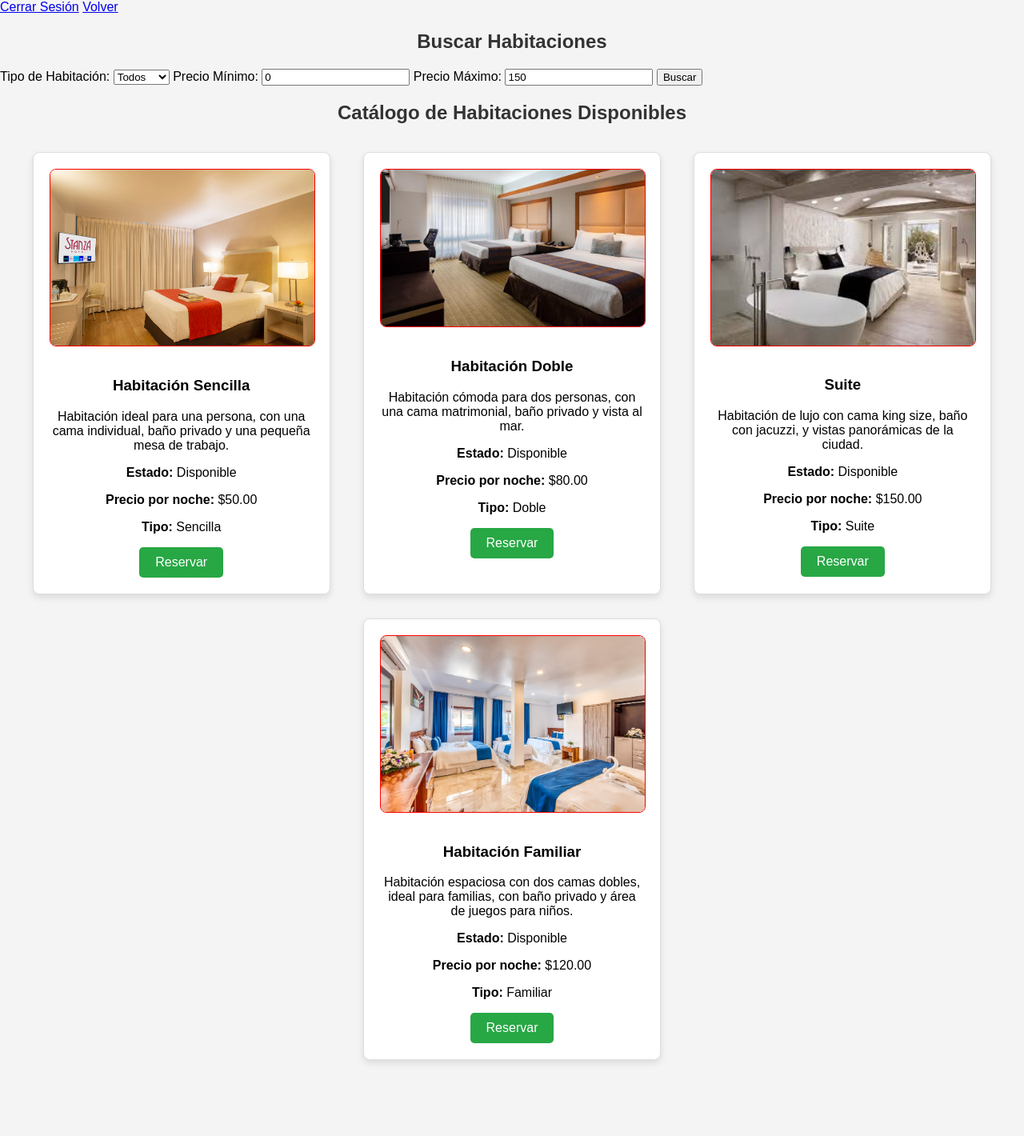
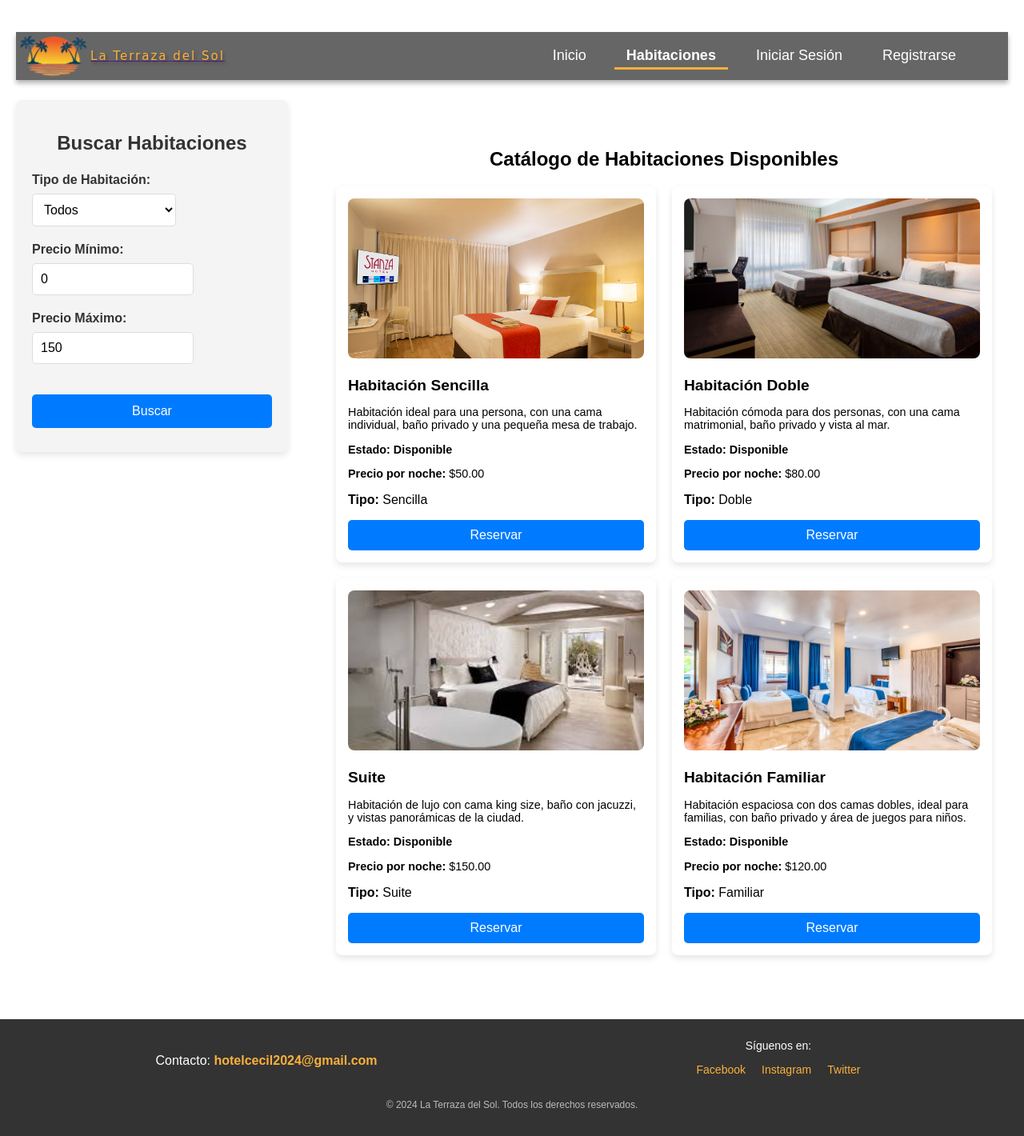
Before and after one commit to BreakMora/Proyecto_Hotel, a PHP site: page /ProyectoFinal/Proyecto_Hotel/public/Busqueda.php in a window 1280 px wide. Shown: the whole page at 80% size. Before the commit the page ends 1329 px from the top, so only its background shows below. Run offline with PHP 8.4, Linux system fonts and the light colour scheme; the visitor is signed in with stand-in values (Sample User, id 1); data comes from the database, SQL or seed files in the repository.

Commit message:
Proyecto: Add css para cliente.php y busqueda.php

```diff
--- /dev/null
+++ b/assets/menu_busqueda.css
@@ -0,0 +1,220 @@
+/* Contenedor principal de la sección */
+.contenido {
+    display: flex;
+    flex-direction: row;
+    gap: 20px; /* Espacio entre filtro y resultados */
+    justify-content: space-between;
+    margin-top: 105px; /* Ajusta según el alto del header para crear espacio */
+    margin-bottom: 40px; /* Asegúrate de que haya espacio antes del footer */
+    padding: 20px; /* Agrega algo de espacio interno si es necesario */
+}
+
+footer.footer {
+    margin-top: 20px; /* Espacio entre la sección de contenido y el footer */
+}
+
+/* Filtro de búsqueda */
+.filtro-busqueda {
+    width: 300px; /* Reducir el tamaño del filtro */
+    padding: 20px;
+    background-color: #f4f4f4;
+    border-radius: 8px;
+    box-shadow: 0 4px 8px rgba(0, 0, 0, 0.1);
+    margin-bottom: 20px; /* Espacio debajo del formulario de búsqueda */
+    display: flex; /* Asegura que los elementos internos sean flexibles */
+    flex-direction: column; /* Coloca los elementos en columna */
+    justify-content: space-between; /* Espacia los elementos, dejando el botón abajo */
+    height: 400px; /* Altura definida para el contenedor */
+    position: relative; /* Necesario para posicionar el botón relativo a este contenedor */
+}
+
+/* Título del formulario de búsqueda */
+.titulo-busqueda {
+    font-size: 24px;
+    font-weight: bold;
+    color: #333;
+    margin-bottom: 20px;
+    text-align: center;
+}
+
+/* Estilos para cada campo de búsqueda */
+.tipo-busqueda,
+.precio_min-busqueda,
+.precio_max-busqueda {
+    margin-bottom: 20px; /* Espacio entre los campos */
+}
+
+/* Estilo para los labels */
+.tipo-busqueda label,
+.precio_min-busqueda label,
+.precio_max-busqueda label {
+    font-size: 16px;
+    font-weight: 600;
+    color: #333;
+    display: block;
+    margin-bottom: 8px;
+}
+
+/* Estilo para los select y input */
+select, input[type="number"] {
+    width: 100%; /* Ocupa todo el ancho disponible */
+    padding: 10px;
+    font-size: 16px;
+    border: 1px solid #ddd; /* Borde gris claro */
+    border-radius: 5px; /* Bordes redondeados */
+    background-color: #fff; /* Fondo blanco */
+    transition: border-color 0.3s ease;
+}
+
+/* Cambio de color cuando el usuario interactúa con los campos */
+select:focus, input[type="number"]:focus {
+    border-color: #007BFF; /* Borde azul cuando está enfocado */
+    outline: none; /* Eliminar el borde por defecto */
+}
+
+/* Botón de búsqueda */
+.iniciar-busqueda button {
+    background-color: #007BFF; /* Color de fondo azul */
+    color: white;
+    font-size: 16px;
+    padding: 12px 20px;
+    border: none;
+    border-radius: 5px; /* Bordes redondeados */
+    cursor: pointer;
+    width: 100%; /* Asegura que el botón ocupe todo el ancho */
+    transition: background-color 0.3s ease;
+    align-self: center; /* Centra el botón horizontalmente */
+    margin-bottom: 10px; /* Agrega algo de espacio inferior */
+}
+
+/* Efecto de hover en el botón */
+.iniciar-busqueda button:hover {
+    background-color: #0056b3; /* Azul más oscuro al pasar el mouse */
+}
+
+/* Estilo del contenedor de búsqueda */
+.contenedor-busqueda {
+    display: flex;
+    flex-wrap: wrap;
+    justify-content: space-between;
+}
+
+/* Para que los elementos de búsqueda ocupen el 45% del ancho */
+.tipo-busqueda,
+.precio_min-busqueda,
+.precio_max-busqueda {
+    width: 60%;
+}
+
+/* Asegurarse de que los campos ocupen el 100% en pantallas más pequeñas */
+@media (max-width: 768px) {
+    .tipo-busqueda,
+    .precio_min-busqueda,
+    .precio_max-busqueda {
+        width: 100%;
+    }
+
+    .iniciar-busqueda button {
+        width: 100%; /* Botón de búsqueda también ocupa todo el ancho en pantallas pequeñas */
+    }
+}
+
+/* Botón de búsqueda al final */
+.iniciar-busqueda {
+    margin-top: auto; /* Empuja el botón hacia abajo automáticamente */
+    display: flex; /* Centra el botón dentro del contenedor */
+}
+
+/* Contenedor de la búsqueda */
+.contenedor-busqueda {
+    display: flex;
+    flex-direction: column;
+    gap: 10px;
+}
+
+/* Formulario de filtros */
+form {
+    display: flex;
+    flex-direction: column;
+}
+
+/* Estilo de las cards */
+.resultado-busqueda {
+    display: flex;
+    flex-direction: column;
+    align-items: center;
+    flex: 1;
+    padding: 20px;
+    margin-left: 20px; /* Separar las cards del filtro */
+    margin-top: 20px; /* Espacio encima de los resultados de búsqueda */
+}
+
+/* Contenedor de habitaciones */
+.contenedor-habitaciones {
+    display: grid;
+    grid-template-columns: repeat(auto-fill, minmax(280px, 1fr)); /* Ajusta las columnas automáticamente */
+    gap: 20px; /* Espacio entre las cards */
+    width: 100%;
+}
+
+/* Habitaciones */
+.habitacion {
+    background-color: #fff;
+    border-radius: 8px;
+    box-shadow: 0 4px 8px rgba(0, 0, 0, 0.1);
+    padding: 15px;
+    overflow: hidden;
+    transition: transform 0.3s ease;
+}
+
+/* Efecto al pasar el ratón sobre la card */
+.habitacion:hover {
+    transform: translateY(-10px);
+}
+
+/* Imagen de la habitación */
+.habitacion-imagen img {
+    width: 100%;
+    height: 200px;
+    object-fit: cover;
+    border-radius: 8px;
+}
+
+/* Títulos y texto de las cards */
+.habitacion-nombre h3 {
+    font-size: 1.2em;
+    margin-bottom: 10px;
+    font-weight: bold;
+}
+
+.habitacion-descripcion p {
+    font-size: 0.9em;
+    margin-bottom: 10px;
+}
+
+.habitacion-precio p,
+.habitacion-estado p {
+    font-size: 0.9em;
+    margin-bottom: 10px;
+}
+
+.habitacion-estado p {
+    font-weight: bold;
+}
+
+/* Botón de reserva */
+.reservar-busqueda .reservar-btn {
+    background-color: #007BFF;
+    color: white;
+    padding: 10px;
+    width: 100%;
+    border: none;
+    border-radius: 5px;
+    cursor: pointer;
+    font-size: 1em;
+    transition: background-color 0.3s ease;
+}
+
+.reservar-busqueda .reservar-btn:hover {
+    background-color: #0056b3;
+}
--- a/assets/menu_login.css
+++ b/assets/menu_login.css
@@ -14,6 +14,10 @@ section {
     align-items: center;
     height: 80vh; /* Adjust to your liking */
     padding: 20px;
+}
+
+footer.footer {
+    margin-top: 3px; /* Espacio entre la sección de contenido y el footer */
 }
 
 /* Title for the login page */
--- a/public/Busqueda.php
+++ b/public/Busqueda.php
@@ -1,12 +1,6 @@
 <?php
 // Inicia la sesión para acceder a las variables de sesión
 session_start();
-
-if (!isset($_SESSION['id'])) {
-    header("Location: Login.php");
-    exit();
-}
-
 // Incluir el archivo correspondiente según los filtros enviados
 if ($_SERVER['REQUEST_METHOD'] === 'GET' && (!empty($_GET['tipo']) || isset($_GET['precio_min']) || isset($_GET['precio_max']))) {
     require_once(__DIR__ . '/../app/controllers/Procesar_Filtros.php');
@@ -23,20 +17,45 @@ if ($_SERVER['REQUEST_METHOD'] === 'GET' && (!empty($_GET['tipo']) || isset($_GE
     <meta charset="UTF-8">
     <meta name="viewport" content="width=device-width, initial-scale=1.0">
     <title>Catálogo de Habitaciones</title>
-    <link rel="stylesheet" href="../assets/estilo_habitaciones.css">
+    <link rel="stylesheet" href="../assets/menu_inicio.css">
+    <link rel="stylesheet" href="../assets/menu_busqueda.css">
 </head>
 
 <body>
+    <header class="encabezado">
+        <div class="container-navegador">
+            <div class="Esquina-izquierda">
+                <!-- Logo del sitio -->
+                <a href="" class="logo">
+                    <img src="../assets/terraza_sol.png" alt="La Terraza del Sol" class="logo-img">
+                    <div class="logo-texto">La Terraza del Sol</div>
+                </a>
+            </div>
+            <div class="Esquina-derecha">
+                <ul class="barra-navegacion">
+                    <li><a href="index.php">Inicio</a></li>
+                    <li><a href="Busqueda.php" class="activo">Habitaciones</a></li>
+                    <li><a href="Login.php">Iniciar Sesión</a></li>
+                    <li><a href="Registro.php">Registrarse</a></li>
+                </ul>
+            </div>
+        </div>
+    </header>
 
+    <!-- Formulario de filtros de búsqueda
     <section>
         <a href="Logout.php">Cerrar Sesión</a>
         <a href="cliente.php">Volver</a>
     </section>
+    -->
 
+    <section class="contenido">
         <!-- Formulario de filtros de búsqueda -->
+        <div class="filtro-busqueda">
+            <h2 class="titulo-busqueda">Buscar Habitaciones</h2>
+            <div class="contenedor-busqueda">
                 <form method="GET" action="Busqueda.php">
-        <h2>Buscar Habitaciones</h2>
-
+                    <div class="tipo-busqueda">
                         <label for="tipo">Tipo de Habitación:</label>
                         <select name="tipo" id="tipo">
                             <option value="">Todos</option>
@@ -45,43 +64,85 @@ if ($_SERVER['REQUEST_METHOD'] === 'GET' && (!empty($_GET['tipo']) || isset($_GE
                             <option value="suite" <?php echo isset($_GET['tipo']) && $_GET['tipo'] == 'suite' ? 'selected' : ''; ?>>Suite</option>
                             <option value="familiar" <?php echo isset($_GET['tipo']) && $_GET['tipo'] == 'familiar' ? 'selected' : ''; ?>>Familiar</option>
                         </select>
-
+                    </div>
+                    <div class="precio_min-busqueda">
                         <label for="precio_min">Precio Mínimo:</label>
                         <input type="number" name="precio_min" id="precio_min" placeholder="0" min="0" value="<?php echo isset($_GET['precio_min']) ? htmlspecialchars($_GET['precio_min']) : 0; ?>">
-
+                    </div>
+                    <div class="precio_max-busqueda">
                         <label for="precio_max">Precio Máximo:</label>
                         <input type="number" name="precio_max" id="precio_max" placeholder="150" min="0" value="<?php echo isset($_GET['precio_max']) ? htmlspecialchars($_GET['precio_max']) : 150; ?>">
+                    </div>
+                    <div class="iniciar-busqueda">
+                        <button type="submit">Buscar</button>
+                    </div>
+                </form>
+            </div>
+        </div>
 
-        <button type="submit">Buscar</button>
-    </form>
-
-    <!-- Mostrar habitaciones (todas o filtradas) -->
-    <h2>Catálogo de Habitaciones Disponibles</h2>
+        <!-- Mostrar habitaciones (todas o filtradas) como cards-->
+        <div class="resultado-busqueda">
+            <h2 class="titulo-resultado">Catálogo de Habitaciones Disponibles</h2>
             <?php if (count($habitaciones) > 0): ?>
-        <div class="habitaciones-container">
+                <div class="contenedor-habitaciones">
                     <?php foreach ($habitaciones as $habitacion): ?>
                         <div class="habitacion">
+                            <div class="habitacion-imagen">
                                 <?php $imagen = $habitacion['imagen']; ?>
-                    <img src="../assets/<?php echo htmlspecialchars($imagen); ?>"
-                        alt="<?php echo htmlspecialchars($habitacion['nombre']); ?>"
-                        class="habitacion-img">
+                                <img class="habitacion-img" src="../assets/<?php echo htmlspecialchars($imagen); ?>" alt="<?php echo htmlspecialchars($habitacion['nombre']); ?>">
+                            </div>
+                            <div class="habitacion-nombre">
                                 <h3><?php echo htmlspecialchars($habitacion['nombre']); ?></h3>
+                            </div>
+                            <div class="habitacion-descripcion">
                                 <p><?php echo htmlspecialchars($habitacion['descripcion']); ?></p>
+                            </div>
+                            <div class="habitacion-estado">
                                 <p><strong>Estado: </strong><?php echo htmlspecialchars($habitacion['disponibilidad'] ? "Disponible" : "No disponible"); ?></p>
+                            </div>
+                            <div class="habitacion-precio">
                                 <p><strong>Precio por noche: </strong>$<?php echo number_format($habitacion['precio'], 2); ?></p>
+                            </div>
+                            <div>
                                 <p><strong>Tipo: </strong><?php echo ucfirst(htmlspecialchars($habitacion['tipo'])); ?></p>
-
+                            </div>
+                            <div class="reservar-busqueda">
                                 <form method="POST" action="Confirmar_Reserva.php">
                                     <input type="hidden" name="habitacion_id" value="<?php echo htmlspecialchars($habitacion['habitacion_id']); ?>">
+                                    <div class="reservar-buton">
                                         <button class="reservar-btn">Reservar</button>
+                                    </div>
                                 </form>
+                            </div>
                         </div>
                     <?php endforeach; ?>
                 </div>
             <?php else: ?>
+                <div class="mensaje-busqueda">
                     <p>No hay habitaciones disponibles<?php echo isset($_GET['tipo']) || isset($_GET['precio_min']) || isset($_GET['precio_max']) ? ' según los filtros seleccionados' : ''; ?>.</p>
+                </div>
             <?php endif; ?>
+        </div>
+    </section>
 
+    <footer class="footer">
+        <div class="container-footer">
+            <div class="contacto">
+                <p>Contacto: <a href="mailto:hotelcecil2024@gmail.com">hotelcecil2024@gmail.com</a></p>
+            </div>
+            <div class="redes-sociales">
+                <p>Síguenos en:</p>
+                <ul>
+                    <li><a href="https://facebook.com/laterradelsol" target="_blank">Facebook</a></li>
+                    <li><a href="https://instagram.com/laterradelsol" target="_blank">Instagram</a></li>
+                    <li><a href="https://twitter.com/laterradelsol" target="_blank">Twitter</a></li>
+                </ul>
+            </div>
+        </div>
+        <div class="copyright">
+            <p>&copy; 2024 La Terraza del Sol. Todos los derechos reservados.</p>
+        </div>
+    </footer>
 </body>
 
 </html>
```
Also changed, not shown: assets/menu_cliente.css (added, +131 -0 lines), public/Cliente.php (+67 -18 lines), 1 other file. Lines whose indentation alone changed are shown as unchanged.
